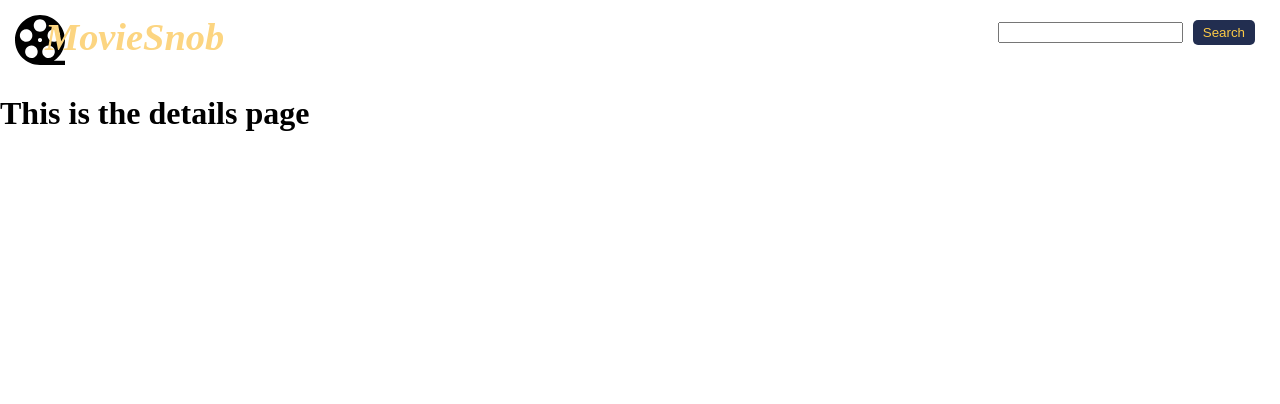
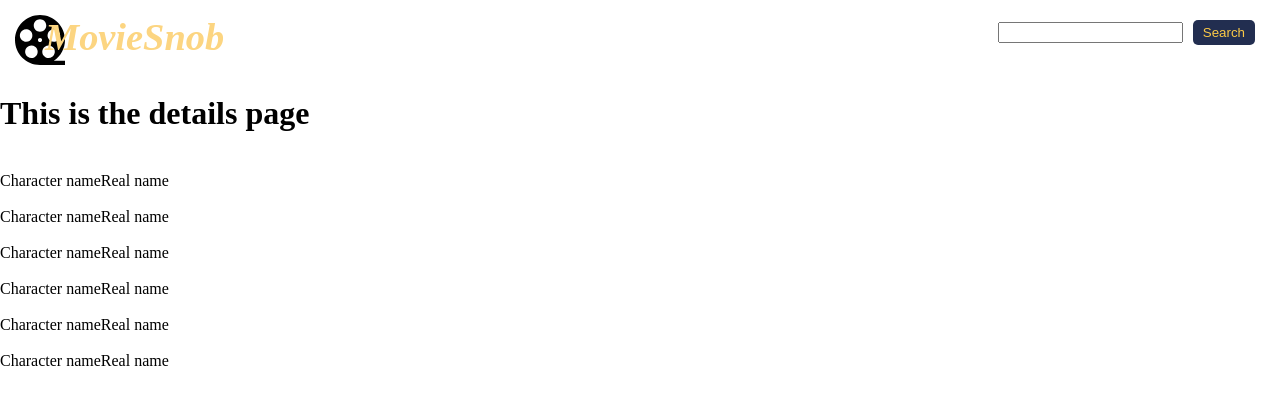
Before and after one commit to webdevpchoi/movie-snob, a React (Create React App) app: page /movies/1 in a window 1280 px wide. Shown: the top 404 px of the page. Built offline with nearby package versions, Linux system fonts and the light colour scheme; no server answers.

Commit message:
Added more subcomponents to MovieDetails, and added in new method to get more details in data from endpoint

```diff
--- /dev/null
+++ b/src/components/Cast.js
@@ -0,0 +1,13 @@
+import React from "react";
+
+export default function Cast() {
+  return (
+    <div>
+      <img src='' alt='' />
+      <div className='cast-desc'>
+        <span className='character-name'>Character name</span>
+        <span>Real name</span>
+      </div>
+    </div>
+  );
+}
--- a/src/components/MovieDetails.js
+++ b/src/components/MovieDetails.js
@@ -1,14 +1,44 @@
 import React, { Component } from "react";
 import styled from "styled-components/macro";
 
+import Cast from "./Cast";
 import Header from "./Header";
 
 export default class MovieDetails extends Component {
+  state = {
+    cast: []
+  };
+
+  getMovieDetails = async () => {
+    const API_KEY = process.env.REACT_APP_API_KEY;
+    const movieId = this.props.location.movieId;
+    const url = `https://api.themoviedb.org/3/movie/${movieId}/credits?api_key=${API_KEY}`;
+    const data = await fetch(url)
+      .then(res => res.json())
+      .then(data =>
+        this.setState({
+          cast: [...data.cast]
+        })
+      );
+  };
+
+  componentDidMount() {
+    this.getMovieDetails();
+  }
+
   render() {
     return (
       <div>
         <Header />
         <h1>This is the details page </h1>
+        <div className='cast-container'>
+          <Cast />
+          <Cast />
+          <Cast />
+          <Cast />
+          <Cast />
+          <Cast />
+        </div>
       </div>
     );
   }
--- a/src/components/MoviePreview.js
+++ b/src/components/MoviePreview.js
@@ -103,21 +103,22 @@ export default class MoviePreview extends Component {
             <span>{runtime} minutes</span>
             <p>{desc}</p>
             <div className='movie-buttons'>
+              <Button>
+                <AddIcon />
+                <span>Add to Favorites</span>
+              </Button>
               <Link
                 to={{
                   pathname: `/movies/${id}`,
-                  state: { ...this.props.details }
+                  movieId: id
                 }}
+                onClick={this.getMovieDetails}
               >
                 <Button>
-                  <AddIcon />
-                  <span>Add to Favorites</span>
+                  <span>See more</span>
+                  <ArrowIcon />
                 </Button>
               </Link>
-              <Button>
-                <span>See more</span>
-                <ArrowIcon />
-              </Button>
             </div>
           </div>
           <div className='trailer'>
--- a/src/components/MovieThumb.js
+++ b/src/components/MovieThumb.js
@@ -12,7 +12,7 @@ const StyledThumbnail = styled.div`
 class MovieThumb extends Component {
   //while this method seems redundant because we are passing the function down through props,
   // it is to prevent from using an inline arrow function in the render method
-  getMovieDetails = () => {
+  getMovieInfo = () => {
     this.props.clickHandler(this.props.id);
   };
 
@@ -20,7 +20,7 @@ class MovieThumb extends Component {
     const { poster } = this.props;
     return (
       <StyledThumbnail>
-        <div className='movie' onClick={this.getMovieDetails}>
+        <div className='movie' onClick={this.getMovieInfo}>
           <img
             src={
               poster
```
